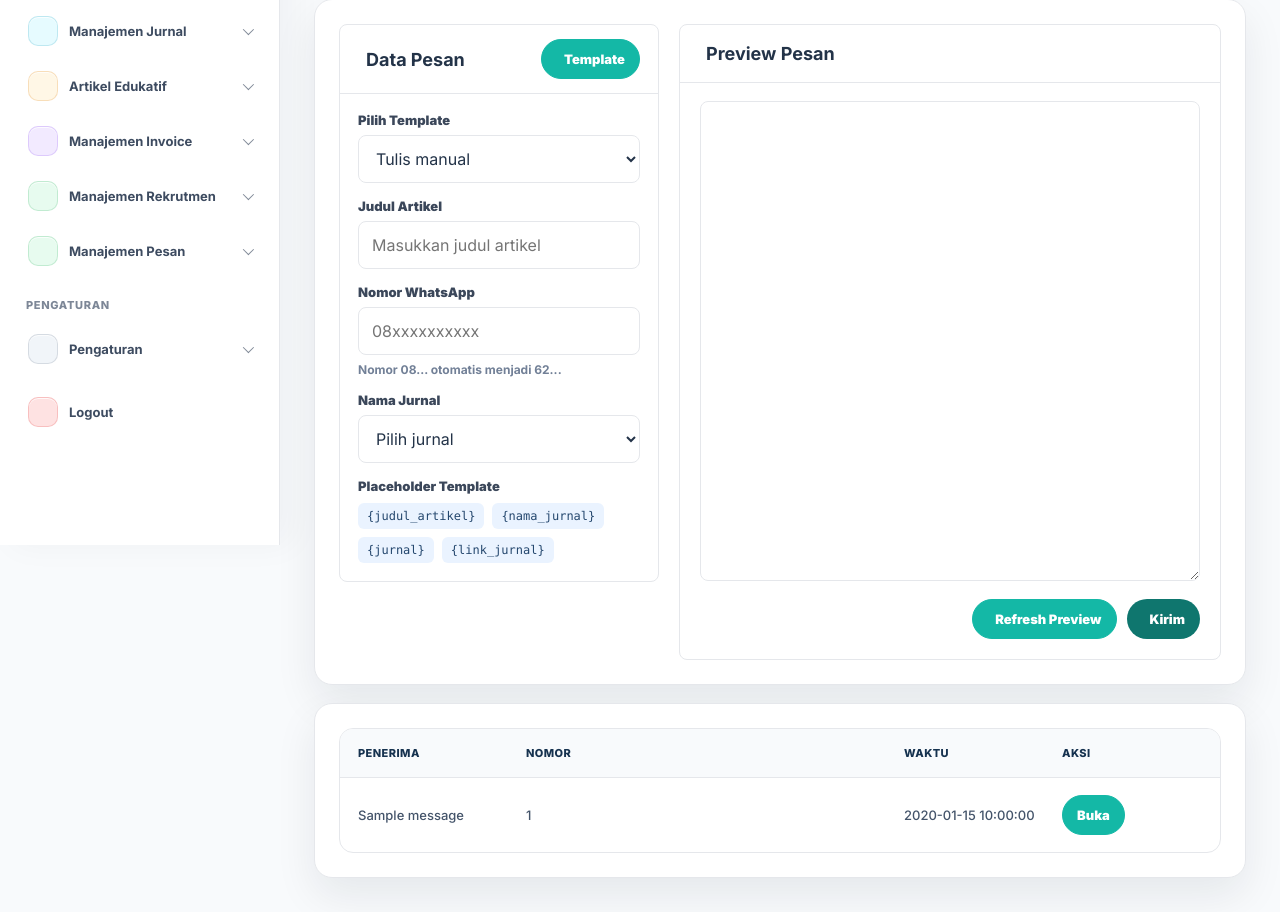
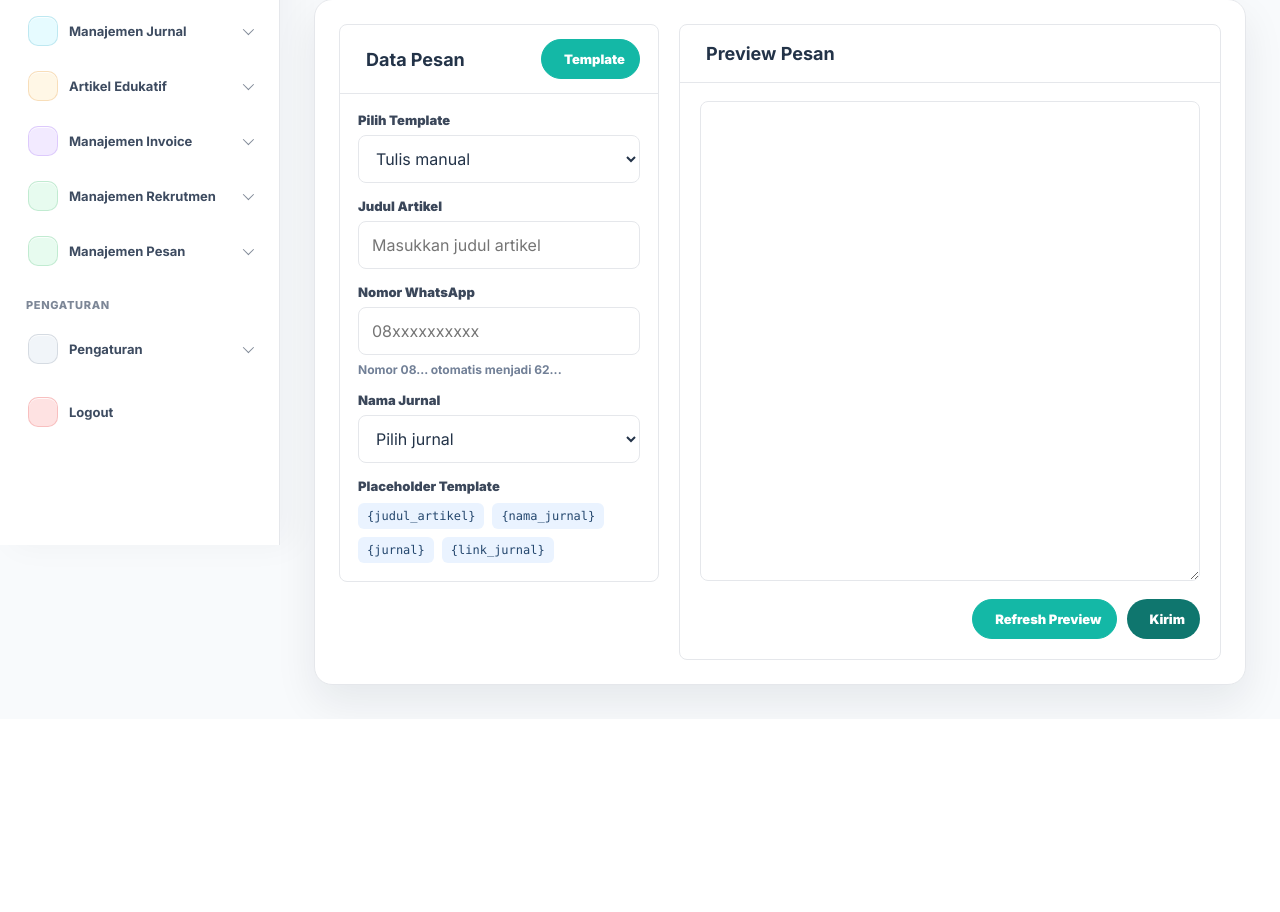
Before and after one commit to kodingsil-lab/plpi-public, a CodeIgniter 4 app: the page made by app/Views/admin/whatsapp/compose.php in a window 1280 px wide. Shown: the part 255-1167 px from the top of the page. After the commit the page ends 969 px from the top, so only its background shows below. Run offline with PHP 8.4 and a stand-in for CodeIgniter, Linux system fonts and the light colour scheme; the template is opened without the code that fills it: most values are stand-ins (such as "Sample title", 1, 10 or a date in 2020); data that the repository does not hold is empty; some libraries are stand-ins or nearby versions.

Commit message:
Update compose.php

```diff
--- a/app/Views/admin/whatsapp/compose.php
+++ b/app/Views/admin/whatsapp/compose.php
@@ -98,27 +98,6 @@ foreach (($templates ?? []) as $template) {
         </div>
     </form>
 </section>
-
-<?php if (! empty($recentMessages)): ?>
-<section class="admin-panel mt-panel">
-    <div class="admin-table compact-history">
-        <div class="table-row table-head">
-            <span>Penerima</span>
-            <span>Nomor</span>
-            <span>Waktu</span>
-            <span>Aksi</span>
-        </div>
-        <?php foreach ($recentMessages as $message): ?>
-            <div class="table-row">
-                <span><?= esc((string) ($message['recipient_name'] ?? '-')) ?></span>
-                <span><?= esc((string) ($message['phone_number'] ?? '-')) ?></span>
-                <span><?= esc((string) ($message['created_at'] ?? '-')) ?></span>
-                <span><a class="admin-btn secondary" href="<?= esc((string) ($message['wa_url'] ?? '#'), 'attr') ?>" target="_blank" rel="noopener noreferrer">Buka</a></span>
-            </div>
-        <?php endforeach; ?>
-    </div>
-</section>
-<?php endif; ?>
 
 <script>
 document.addEventListener('DOMContentLoaded', function () {
```
